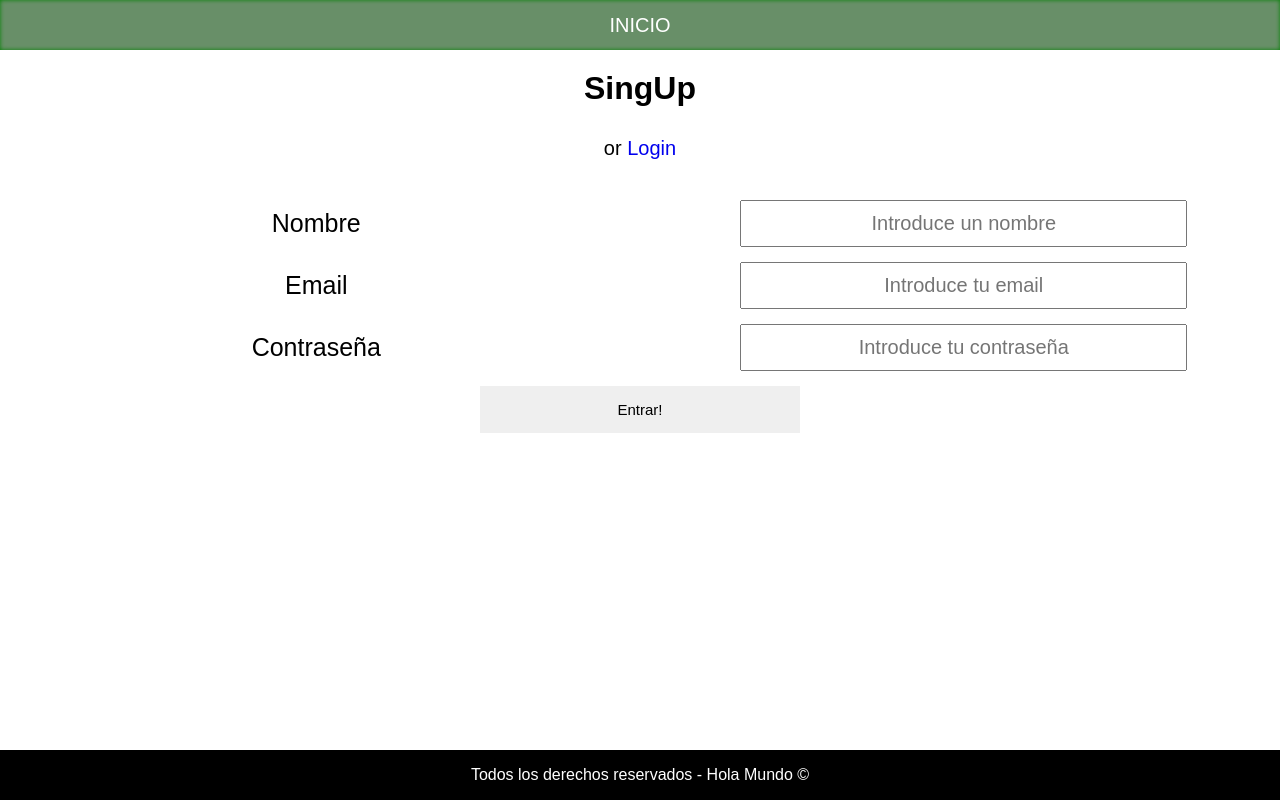
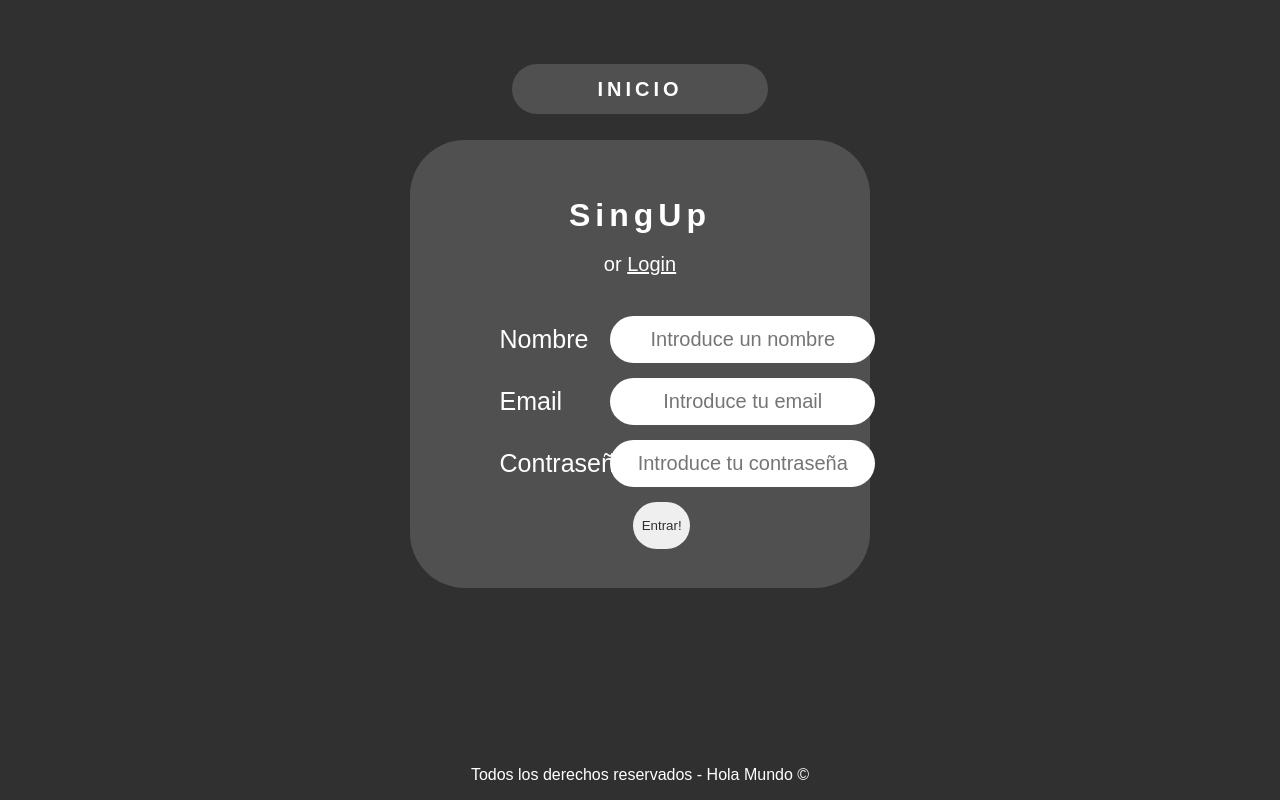
Before and after one commit to AleoshGG/Coiners_Drift, a PHP site: page /singup.php in a window 1280 px wide. Run offline with PHP 8.4, Linux system fonts and the light colour scheme.

Commit message:
Add files via upload

```diff
--- a/Login/css/styles.css
+++ b/Login/css/styles.css
@@ -2,18 +2,27 @@
     margin: 0px auto;
     padding: 0px;
     text-align: center;
-    font-family: Arial, Helvetica, sans-serif;
+    font-family: 'Amaranth', sans-serif;
 }
-
+body{
+    background-color: #303030;
+    display: block;
+    justify-content: center;
+}
 /* HEADER */
 header{
-    width: 100%;
-    height: 50px;
+    width: 20%;
+    height: 10%;
     line-height: 50px;
-    background-color: #333;
+    border-radius: 20em;
+    background-color: #505050;
     cursor: pointer;
-    margin-bottom: 20px;
+    margin: 5% 40%;
+    margin-bottom: 2%;
     transition: all 300ms;
+    box-sizing: border-box;
+    letter-spacing: 4px;
+    font-weight: bold;
 }
 
 header a{
@@ -24,8 +33,21 @@ header a{
 }
 
 header:hover{
-    background-color: rgb(104, 143, 104);
-    box-shadow: 0px 0px 4px green inset;
+    background-color: #303030;
+    box-shadow: 0px 0px 4px #505050 inset;
+    border: solid 2px #f38032;
+    box-sizing: border-box;
+}
+.tarjeta{
+    position: relative;
+    width: 30%;
+    background-color: #505050;
+    border-radius: 55px;
+    padding: 3%;
+    box-sizing: content-box;
+    display: flexbox;
+    flex-direction: column;
+    justify-content: center;
 }
 
 /* FOOTER */
@@ -37,56 +59,97 @@ footer{
     left: 0;
     bottom: 0;
     width: 100%;
-    background-color: black;
+    background-color: #303030;
     color: white;
 }
 
 h1{
-    margin-bottom: 30px;
+    margin: 5% 0%;
+    color: #fff;
+    letter-spacing: 5px;
+    font-size: xx-large;
 }
 
 /* ENLACES LOGIN Y REGISTRARSE */
 
 #enlaces{
-    display: grid;
-    grid-template-columns: repeat(2, 1fr);
+    position: relative;
+    margin: 10% 0%;
+    display: flex;
+    justify-content: center;
+    width: 30%;
+    left: 35%;
+    box-sizing: border-box;
 }
 
-#enlaces a{
-    width: 50%;
+#enlaces{
+    width: 40%;
+    left: 30%;
+    height: 20%;
+    font-size: 20px;
+    display: flex;
+    justify-content: center;
+}
+#btninicio {
+    text-decoration: none;
+    background-color: #303030;
+    color: #fff;
+    padding: 15px;
+    margin-right: 10%;
+    transition: all 300ms;
+    border-radius: 50px;
+    width: auto;
+    box-sizing: border-box;
+}
+#btninicio:hover{
+    background-color: #333;
+    color: white;
+    border: solid 2px #f38032;
+    transition: 0.3s;
+}
+#btnregsitro{
+    width: auto;
+    height: 20%;
     font-size: 20px;
     text-decoration: none;
-    background-color: #eee;
-    color: black;
+    background-color: #f38032;
+    color: #fff;
     padding: 15px;
     transition: all 300ms;
-    box-shadow: 0px 0px 4px gray;
+    border-radius: 50px;
+    box-sizing: border-box;
 }
-
-#enlaces a:hover{
-    background-color: #333;
+#btnregsitro:hover{
+    background-color: #f38032;
     color: white;
-    box-shadow: 0px 0px 5px green inset;
+    border: solid 2px #303030;
+    box-shadow: 0px 0px 7px #303030 inset;
+    transition: 0.3s;
+    box-sizing: content-box;
 }
-
 /* LOGIN */
 
 span{
     font-size: 20px;
+    color: white;
+    margin: 0%;
 }
 
 span a{
     text-decoration: none;
     transition: all 300ms;
+    text-decoration: underline #fff;
+    color: #fff;
 }
 
 span a:hover{
-    color: black;
+    color: #f38032;
     text-decoration: underline;
 }
 
 #login{
     display: grid;
+    justify-content: center;
     width: 80%;
     grid-template-columns: repeat(2, 1fr);
     grid-template-rows: repeat(3, 1fr);
@@ -99,8 +162,19 @@ span a:hover{
 }
 
 #login label{
-    width: 30%;
+    width: auto;
     font-size: 25px;
+    color: #fff;
+    text-align: center;
+}
+
+#login input{
+    width: auto;
+    height: auto;
+    color: #303030;
+    font-family: 'Amaranth', sans-serif;
+    border-radius: 10em;
+    border: none;
 }
 
 #id_email{
@@ -112,31 +186,27 @@ span a:hover{
     grid-area: label-pass;
 }
 
-input[type="email"]{
-    width: 70%;
-    grid-area: email;
+#enviar{
+    position: relative;
+    margin-top: 5%;
+    padding: 5% 8%;
+    width: 100%;
+    left: 50%;
+    font-size: large;
+    color: #fff;
 }
+#enviar:hover{
+    border: solid 2px #f38032;
+    position: relative;
+    margin-top: 5%;
+    padding: 5% 8%;
+    width: 80%;
+    left: 50%;
+    font-size: large;
+    box-sizing: border-box;
 
-input[type="password"]{
-    width: 70%;
-    grid-area: pass;
+    transition: 0.5s;
 }
-
-input[type="submit"]{
-    width: 25%;
-    grid-area: submit;
-    cursor: pointer;
-    font-size: 15px;
-    transition: all 300ms;
-    border: none;
-}
-
-input[type="submit"]:hover{
-    background-color: #333;
-    color: white;
-    box-shadow: 0px 0px 4px green inset;
-}
-
 /* REGISTRO */
 
 #registro{
@@ -155,6 +225,18 @@ input[type="submit"]:hover{
 #registro label{
     width: 30%;
     padding: 9px;
+    color: #fff;
+}
+#registro input{
+    width: auto;
+    height: auto;
+    color: #303030;
+    font-family: 'Amaranth', sans-serif;
+    border-radius: 10em;
+    border: none;
+}
+#signup{
+
 }
 
 #login-nombre{
@@ -192,6 +274,7 @@ input[type="submit"]:hover{
 
 #singup{
     grid-area: btn-registro;
+    padding: 2%;
 }
 
 /* MENSAJES */
--- a/Login/includes/conexion.php
+++ b/Login/includes/conexion.php
@@ -2,8 +2,8 @@
 
 $server = 'localhost:3306';
 $username = 'root';
-$password = '117092';
-$database = 'coiners_drift';
+$password = '';
+$database = 'coiner_drift';
 
 $db = mysqli_connect($server, $username, $password, $database);
 
--- a/Login/login.php
+++ b/Login/login.php
@@ -49,6 +49,7 @@ if(!empty($_POST['email']) && !empty($_POST['password'])){
         <p id="error"> <?= $mensaje ?> </p>
     <?php endif; ?>
 
+    <div class="tarjeta">
       <h1>Login</h1>
         <span>or <a href="singup.php">SingUp</a></span>
 
@@ -60,5 +61,6 @@ if(!empty($_POST['email']) && !empty($_POST['password'])){
 
             <input type="submit" id="enviar" value="Entrar!">
         </form>
+    </div>
 
     <?php require_once 'includes/footer.php' ?>
--- a/Login/singup.php
+++ b/Login/singup.php
@@ -45,6 +45,7 @@ if(!empty($_POST['email']) && !empty($_POST['password'])){
         <p id="s-exito"> <?= $mensaje ?> </p> <!-- Necesario usar la forma de <.?.= para mostrar el contenido de una variable -->
     <?php endif; ?>
 
+    <div class="tarjeta">
         <h1>SingUp</h1>
         <span>or <a href="login.php">Login</a></span>
 
@@ -58,5 +59,6 @@ if(!empty($_POST['email']) && !empty($_POST['password'])){
 
             <input type="submit" id="singup" value="Entrar!">
         </form>
+    </div>
 
     <?php require_once 'includes/footer.php' ?>
```
Also changed, not shown: Login/index.php (+8 -3 lines). Lines whose indentation alone changed are shown as unchanged.
